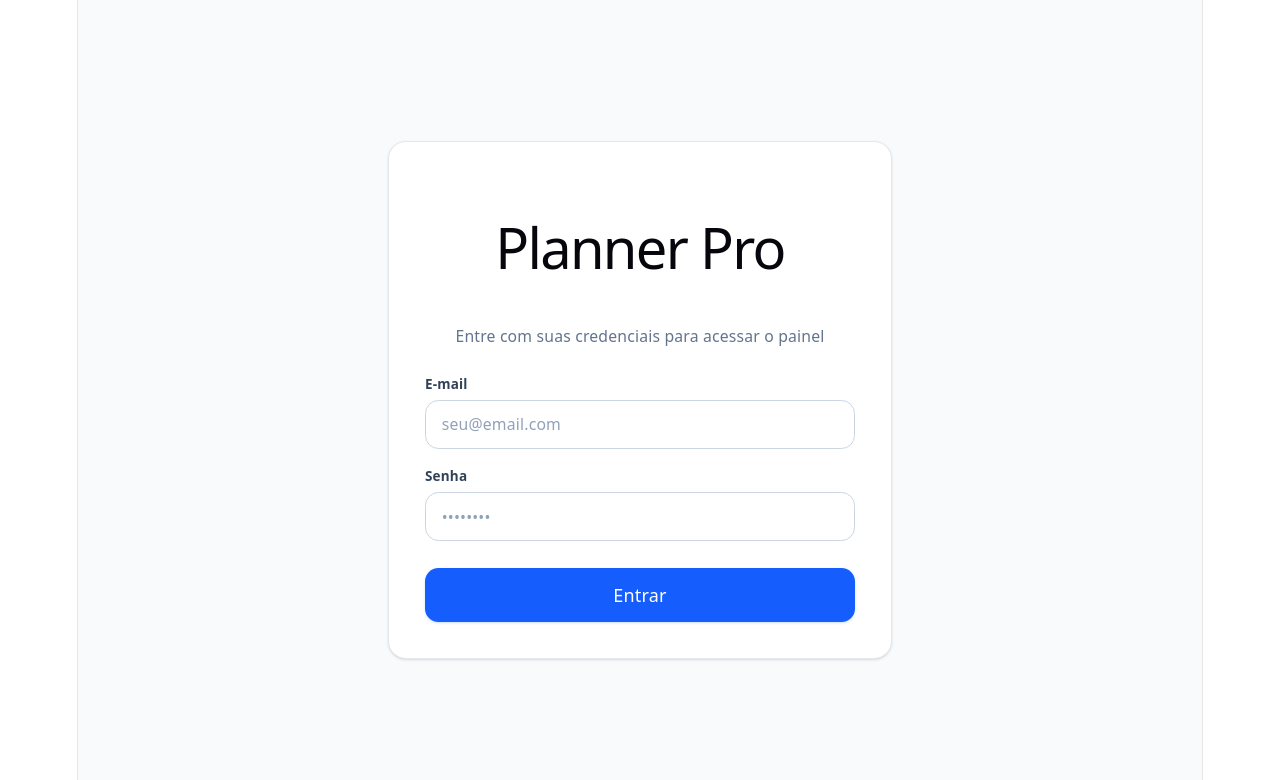
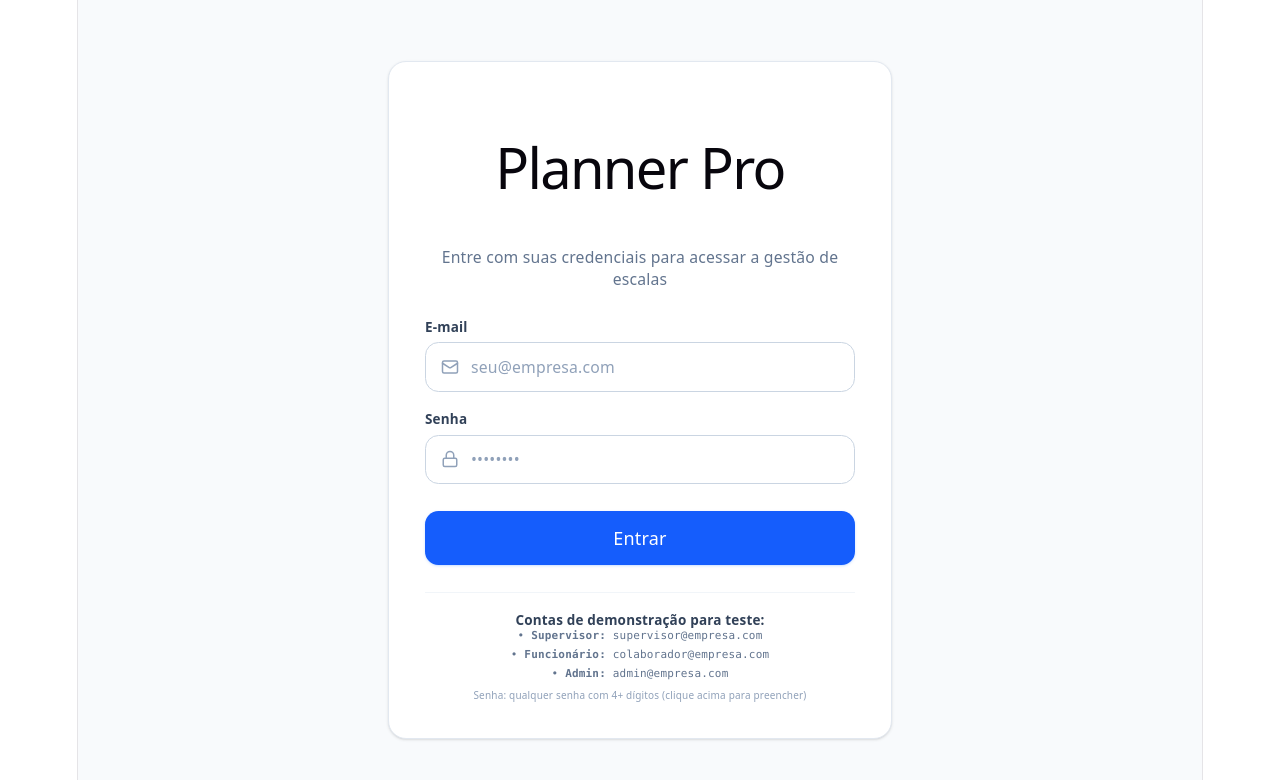
Before and after one commit to LucHaddad/planner-pro, a React (Vite) app: page /login in a window 1280 px wide. Shown: the top 780 px of the page. Built offline with nearby package versions, Linux system fonts and the light colour scheme.

Commit message:
feat: implement AuthContext, session management and real login flow

```diff
--- a/src/App.tsx
+++ b/src/App.tsx
@@ -1,4 +1,5 @@
 import { BrowserRouter, Routes, Route, Navigate } from "react-router-dom";
+import { AuthProvider } from "@/contexts/AuthContext";
 import Dashboard from "./pages/Dashboard/Dashboard";
 import DashboardLayout from "./layouts/DashboardLayout/DashboardLayout";
 import { Login } from "./pages/Login/Login";
@@ -6,6 +7,8 @@ import { Login } from "./pages/Login/Login";
 function App() {
   return (
     <BrowserRouter>
+      {/* O AuthProvider envolve todas as rotas */}
+      <AuthProvider>
         <Routes>
           {/* Rota pública de Login */}
           <Route path="/login" element={<Login />} />
@@ -26,6 +29,7 @@ function App() {
           {/* Qualquer rota desconhecida redireciona para o login */}
           <Route path="*" element={<Navigate to="/login" replace />} />
         </Routes>
+      </AuthProvider>
     </BrowserRouter>
   );
 }
--- /dev/null
+++ b/src/contexts/AuthContext.tsx
@@ -0,0 +1,111 @@
+import {
+  createContext,
+  useContext,
+  useState,
+  useEffect,
+  type ReactNode,
+} from "react";
+import type { User, LoginCredentials } from "@/types/user";
+
+interface AuthContextType {
+  user: User | null;
+  isAuthenticated: boolean;
+  isLoading: boolean;
+  login: (credentials: LoginCredentials) => Promise<void>;
+  logout: () => void;
+}
+
+const STORAGE_KEY = "planner-pro-user";
+
+// Usuários de teste para simular os 3 perfis de acesso do projeto
+const MOCK_USERS: Record<string, User> = {
+  "supervisor@empresa.com": {
+    id: "usr-1",
+    name: "Lucas Haddad",
+    email: "supervisor@empresa.com",
+    role: "SUPERVISOR",
+  },
+  "colaborador@empresa.com": {
+    id: "usr-2",
+    name: "Ana Silva",
+    email: "colaborador@empresa.com",
+    role: "EMPLOYEE",
+  },
+  "admin@empresa.com": {
+    id: "usr-3",
+    name: "Carlos Admin",
+    email: "admin@empresa.com",
+    role: "ADMINISTRATOR",
+  },
+};
+
+const AuthContext = createContext<AuthContextType | undefined>(undefined);
+
+export function AuthProvider({ children }: { children: ReactNode }) {
+  const [user, setUser] = useState<User | null>(null);
+  const [isLoading, setIsLoading] = useState(true);
+
+  // Ao iniciar a aplicação, verifica se já existe uma sessão salva no navegador
+  useEffect(() => {
+    try {
+      const stored = localStorage.getItem(STORAGE_KEY);
+      if (stored) {
+        setUser(JSON.parse(stored));
+      }
+    } catch (error) {
+      console.error("Erro ao carregar sessão do localStorage:", error);
+    } finally {
+      setIsLoading(false);
+    }
+  }, []);
+
+  async function login({ email, password }: LoginCredentials) {
+    setIsLoading(true);
+
+    // Simula uma requisição assíncrona de autenticação
+    await new Promise((resolve) => setTimeout(resolve, 800));
+
+    // Validação básica de credenciais (simulando autenticação)
+    const normalizedEmail = email.toLowerCase().trim();
+    const foundUser = MOCK_USERS[normalizedEmail];
+
+    if (!foundUser || password.length < 4) {
+      setIsLoading(false);
+      throw new Error("E-mail ou senha incorretos.");
+    }
+
+    setUser(foundUser);
+    localStorage.setItem(STORAGE_KEY, JSON.stringify(foundUser));
+    setIsLoading(false);
+  }
+
+  function logout() {
+    setUser(null);
+    localStorage.removeItem(STORAGE_KEY);
+  }
+
+  return (
+    <AuthContext.Provider
+      value={{
+        user,
+        isAuthenticated: !!user,
+        isLoading,
+        login,
+        logout,
+      }}
+    >
+      {children}
+    </AuthContext.Provider>
+  );
+}
+
+// Hook personalizado para consumir o contexto com segurança
+export function useAuth(): AuthContextType {
+  const context = useContext(AuthContext);
+
+  if (!context) {
+    throw new Error("useAuth deve ser utilizado dentro de um <AuthProvider>");
+  }
+
+  return context;
+}
--- a/src/pages/Login/Login.tsx
+++ b/src/pages/Login/Login.tsx
@@ -2,21 +2,35 @@ import { useState } from "react";
 import { useNavigate } from "react-router-dom";
 import { Button } from "@/components/ui/Button";
 import { Input } from "@/components/ui/Input";
+import { useAuth } from "@/contexts/AuthContext";
+import { Lock, Mail, AlertCircle } from "lucide-react";
 
 export function Login() {
+  const [email, setEmail] = useState("");
+  const [password, setPassword] = useState("");
+  const [errorMessage, setErrorMessage] = useState("");
   const [isLoading, setIsLoading] = useState(false);
+
+  const { login } = useAuth();
   const navigate = useNavigate();
 
-  function handleSubmit(event: React.FormEvent) {
-    event.preventDefault(); // Impede a página de recarregar
-
+  async function handleSubmit(event: React.FormEvent) {
+    event.preventDefault();
+    setErrorMessage("");
     setIsLoading(true);
 
-    // Simula uma requisição de autenticação de 1.2 segundos
-    setTimeout(() => {
+    try {
+      await login({ email, password });
+      navigate("/dashboard");
+    } catch (error) {
+      if (error instanceof Error) {
+        setErrorMessage(error.message);
+      } else {
+        setErrorMessage("Ocorreu um erro ao tentar entrar.");
+      }
+    } finally {
       setIsLoading(false);
-      navigate("/dashboard"); // Redireciona para o Dashboard
-    }, 1200);
+    }
   }
 
   return (
@@ -27,15 +41,25 @@ export function Login() {
             Planner Pro
           </h1>
           <p className="text-sm text-slate-500 dark:text-slate-400">
-            Entre com suas credenciais para acessar o painel
+            Entre com suas credenciais para acessar a gestão de escalas
           </p>
         </div>
+
+        {errorMessage && (
+          <div className="flex items-center gap-2.5 p-3.5 bg-red-50 dark:bg-red-950/40 border border-red-200 dark:border-red-900 rounded-xl text-sm text-red-700 dark:text-red-400">
+            <AlertCircle className="w-5 h-5 shrink-0" />
+            <span>{errorMessage}</span>
+          </div>
+        )}
 
         <form onSubmit={handleSubmit} className="flex flex-col gap-4">
           <Input
             label="E-mail"
             type="email"
-  placeholder="seu@email.com"
+            placeholder="seu@empresa.com"
+            value={email}
+            onChange={(e) => setEmail(e.target.value)}
+            leftIcon={<Mail className="w-4 h-4" />}
             required
           />
 
@@ -43,9 +67,11 @@ export function Login() {
             label="Senha"
             type="password"
             placeholder="••••••••"
+            value={password}
+            onChange={(e) => setPassword(e.target.value)}
+            leftIcon={<Lock className="w-4 h-4" />}
             required
           />
-
 
           <Button
             type="submit"
@@ -57,6 +83,43 @@ export function Login() {
             Entrar
           </Button>
         </form>
+
+        {/* Dica para testes dos diferentes perfis */}
+        <div className="pt-4 border-t border-slate-100 dark:border-slate-700/60 text-xs text-slate-500 space-y-1.5">
+          <p className="font-semibold text-slate-700 dark:text-slate-300">
+            Contas de demonstração para teste:
+          </p>
+          <div className="grid grid-cols-1 gap-1 font-mono text-[11px]">
+            <span
+              className="cursor-pointer hover:text-blue-600 transition-colors"
+              onClick={() => {
+                setEmail("supervisor@empresa.com");
+                setPassword("1234");
+              }}
+            >
+              • <strong>Supervisor:</strong> supervisor@empresa.com
+            </span>
+            <span
+              className="cursor-pointer hover:text-blue-600 transition-colors"
+              onClick={() => {
+                setEmail("colaborador@empresa.com");
+                setPassword("1234");
+              }}
+            >
+              • <strong>Funcionário:</strong> colaborador@empresa.com
+            </span>
+            <span
+              className="cursor-pointer hover:text-blue-600 transition-colors"
+              onClick={() => {
+                setEmail("admin@empresa.com");
+                setPassword("1234");
+              }}
+            >
+              • <strong>Admin:</strong> admin@empresa.com
+            </span>
+          </div>
+          <p className="text-[10px] text-slate-400">Senha: qualquer senha com 4+ dígitos (clique acima para preencher)</p>
+        </div>
       </div>
     </div>
   );
```
Also changed, not shown: src/types/user.ts (+7 -14 lines). Lines whose indentation alone changed are shown as unchanged.
